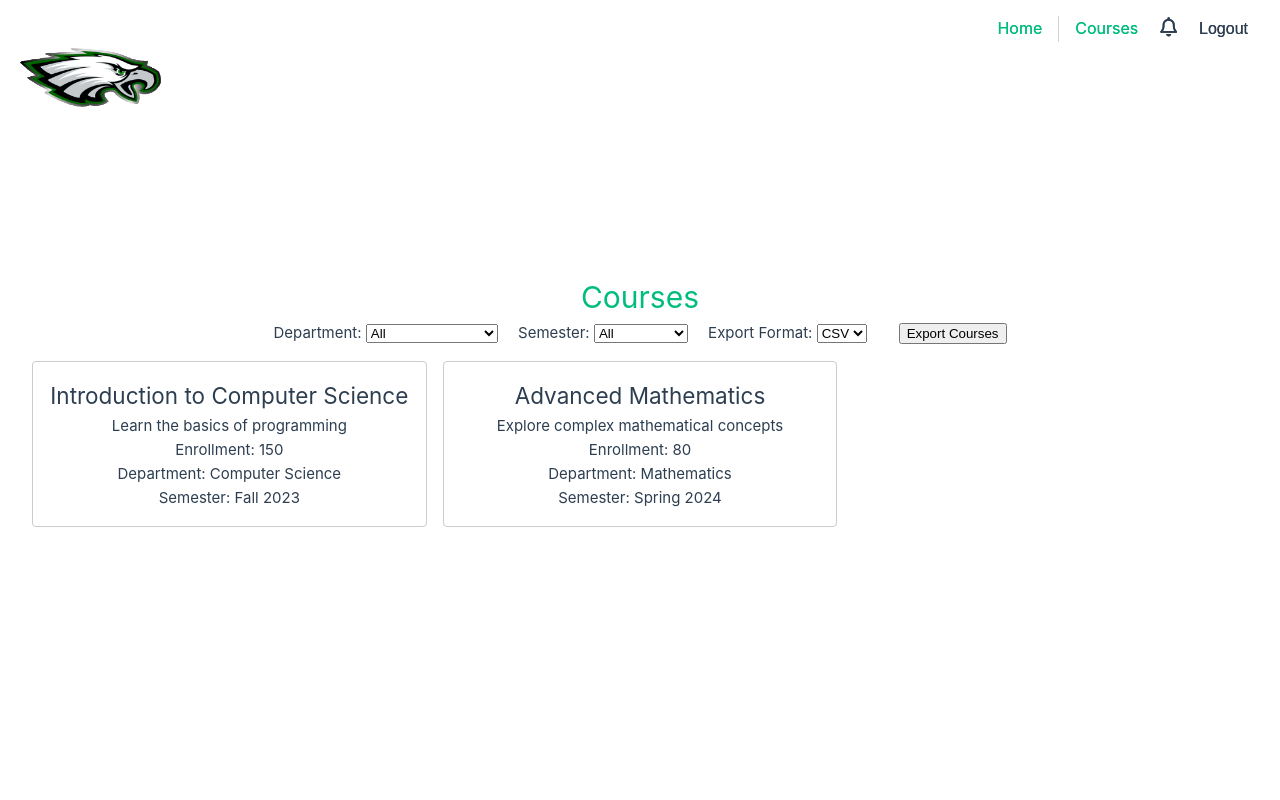
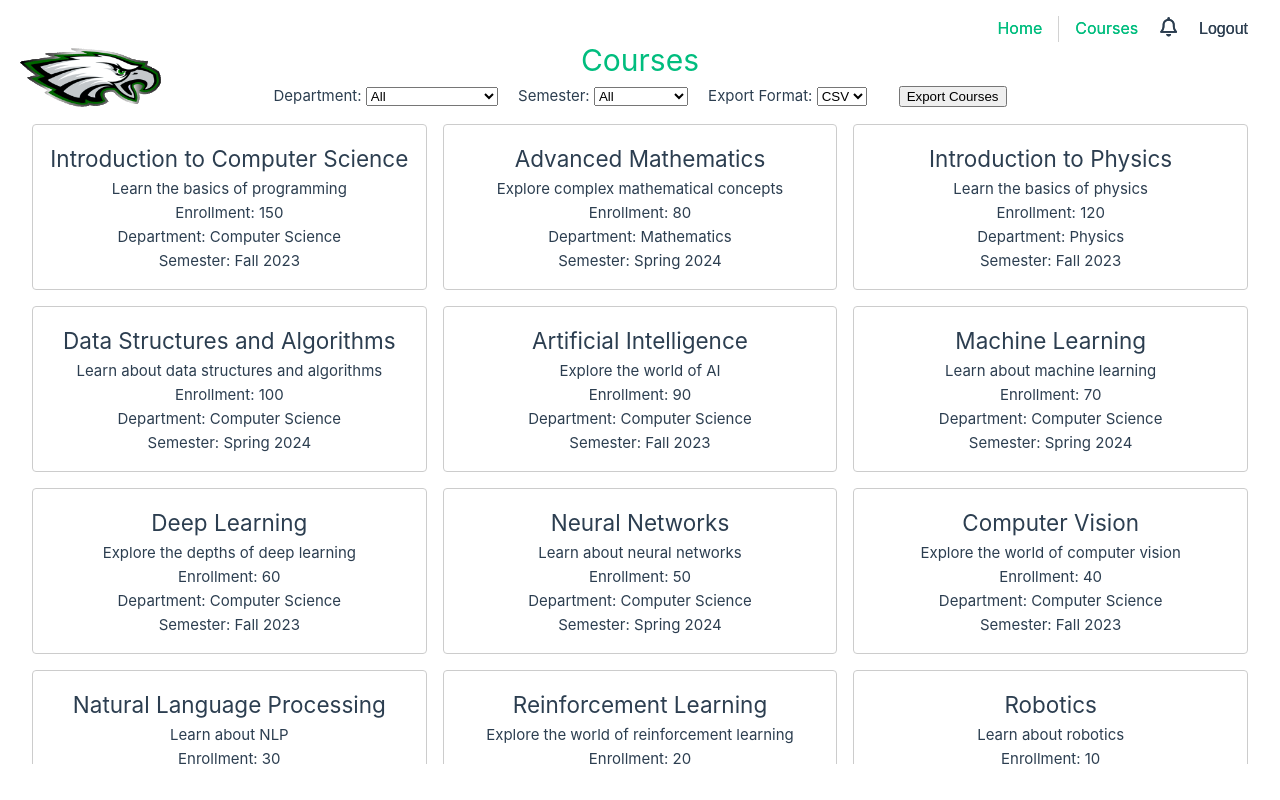
Before and after one commit to ntgrntgr/project2-frontend-vue, a Vue app: page /courses in a window 1280 px wide. Built offline with nearby package versions, Linux system fonts and the light colour scheme; sample sign-in values are in the browser's storage.

Commit message:
Added more dummy courses and implement nice scrolling in courses container

```diff
--- a/src/components/Courses.vue
+++ b/src/components/Courses.vue
@@ -7,6 +7,44 @@ import { saveAs } from 'file-saver'; // Add this import for file saving
 const courses = ref([
   { id: 1, title: 'Introduction to Computer Science', description: 'Learn the basics of programming', enrollment: 150, department: 'Computer Science', semester: 'Fall 2023' },
   { id: 2, title: 'Advanced Mathematics', description: 'Explore complex mathematical concepts', enrollment: 80, department: 'Mathematics', semester: 'Spring 2024' },
+  { id: 3, title: 'Introduction to Physics', description: 'Learn the basics of physics', enrollment: 120, department: 'Physics', semester: 'Fall 2023' },
+  { id: 4, title: 'Data Structures and Algorithms', description: 'Learn about data structures and algorithms', enrollment: 100, department: 'Computer Science', semester: 'Spring 2024' },
+  { id: 5, title: 'Artificial Intelligence', description: 'Explore the world of AI', enrollment: 90, department: 'Computer Science', semester: 'Fall 2023' },
+  { id: 6, title: 'Machine Learning', description: 'Learn about machine learning', enrollment: 70, department: 'Computer Science', semester: 'Spring 2024' },
+  { id: 7, title: 'Deep Learning', description: 'Explore the depths of deep learning', enrollment: 60, department: 'Computer Science', semester: 'Fall 2023' },
+  { id: 8, title: 'Neural Networks', description: 'Learn about neural networks', enrollment: 50, department: 'Computer Science', semester: 'Spring 2024' },
+  { id: 9, title: 'Computer Vision', description: 'Explore the world of computer vision', enrollment: 40, department: 'Computer Science', semester: 'Fall 2023' },
+  { id: 10, title: 'Natural Language Processing', description: 'Learn about NLP', enrollment: 30, department: 'Computer Science', semester: 'Spring 2024' },
+  { id: 11, title: 'Reinforcement Learning', description: 'Explore the world of reinforcement learning', enrollment: 20, department: 'Computer Science', semester: 'Fall 2023' },
+  { id: 12, title: 'Robotics', description: 'Learn about robotics', enrollment: 10, department: 'Computer Science', semester: 'Spring 2024' },
+  { id: 13, title: 'Databases', description: 'Learn about databases', enrollment: 150, department: 'Computer Science', semester: 'Fall 2023' },
+  { id: 14, title: 'Web Development', description: 'Learn about web development', enrollment: 140, department: 'Computer Science', semester: 'Spring 2024' },
+  { id: 15, title: 'Mobile Development', description: 'Learn about mobile development', enrollment: 130, department: 'Computer Science', semester: 'Fall 2023' },
+  { id: 16, title: 'Cloud Computing', description: 'Learn about cloud computing', enrollment: 120, department: 'Computer Science', semester: 'Spring 2024' },
+  { id: 17, title: 'Cybersecurity', description: 'Learn about cybersecurity', enrollment: 110, department: 'Computer Science', semester: 'Fall 2023' },
+  { id: 18, title: 'Networks', description: 'Learn about networks', enrollment: 100, department: 'Computer Science', semester: 'Spring 2024' },
+  { id: 19, title: 'Operating Systems', description: 'Learn about operating systems', enrollment: 90, department: 'Computer Science', semester: 'Fall 2023' },
+  { id: 20, title: 'Software Engineering', description: 'Learn about software engineering', enrollment: 80, department: 'Computer Science', semester: 'Spring 2024' },
+  { id: 21, title: 'Game Development', description: 'Learn about game development', enrollment: 70, department: 'Computer Science', semester: 'Fall 2023' },
+  { id: 22, title: 'Data Science', description: 'Learn about data science', enrollment: 60, department: 'Computer Science', semester: 'Spring 2024' },
+  { id: 23, title: 'Big Data', description: 'Learn about big data', enrollment: 50, department: 'Computer Science', semester: 'Fall 2023' },
+  { id: 24, title: 'IoT', description: 'Learn about IoT', enrollment: 40, department: 'Computer Science', semester: 'Spring 2024' },
+  { id: 25, title: 'Blockchain', description: 'Learn about blockchain', enrollment: 30, department: 'Computer Science', semester: 'Fall 2023' },
+  { id: 26, title: 'Quantum Computing', description: 'Learn about quantum computing', enrollment: 20, department: 'Computer Science', semester: 'Spring 2024' },
+  { id: 27, title: 'Bioinformatics', description: 'Learn about bioinformatics', enrollment: 10, department: 'Computer Science', semester: 'Fall 2023' },
+  { id: 28, title: 'Introduction to Psychology', description: 'Learn about psychology', enrollment: 150, department: 'Psychology', semester: 'Spring 2024' },
+  { id: 29, title: 'Sociology', description: 'Learn about sociology', enrollment: 140, department: 'Sociology', semester: 'Fall 2023' },
+  { id: 30, title: 'Economics', description: 'Learn about economics', enrollment: 130, department: 'Economics', semester: 'Spring 2024' },
+  { id: 31, title: 'Business Management', description: 'Learn about business management', enrollment: 120, department: 'Business', semester: 'Fall 2023' },
+  { id: 32, title: 'Marketing', description: 'Learn about marketing', enrollment: 110, department: 'Business', semester: 'Spring 2024' },
+  { id: 33, title: 'Finance', description: 'Learn about finance', enrollment: 100, department: 'Business', semester: 'Fall 2023' },
+  { id: 34, title: 'Accounting', description: 'Learn about accounting', enrollment: 90, department: 'Business', semester: 'Spring 2024' },
+  { id: 35, title: 'Human Resources', description: 'Learn about human resources', enrollment: 80, department: 'Business', semester: 'Fall 2023' },
+  { id: 36, title: 'Environmental Science', description: 'Learn about environmental science', enrollment: 70, department: 'Environmental Science', semester: 'Spring 2024' },
+  { id: 37, title: 'Biology', description: 'Learn about biology', enrollment: 60, department: 'Biology', semester: 'Fall 2023' },
+  { id: 38, title: 'Chemistry', description: 'Learn about chemistry', enrollment: 50, department: 'Chemistry', semester: 'Spring 2024' },
+  { id: 39, title: 'Geology', description: 'Learn about geology', enrollment: 40, department: 'Geology', semester: 'Fall 2023' },
+  { id: 40, title: 'Astronomy', description: 'Learn about astronomy', enrollment: 30, department: 'Astronomy', semester: 'Spring 2024' },
   // Add more dummy courses as needed
 ]);
 
@@ -97,6 +135,7 @@ const exportCourses = () => {
   justify-content: center;
   align-items: center;
   min-height: 100vh;
+  overflow-y: auto; /* Allow vertical scrolling */
 }
 
 .centered-content {
@@ -121,6 +160,8 @@ const exportCourses = () => {
   grid-template-columns: repeat(auto-fill, minmax(300px, 1fr));
   gap: 1rem;
   justify-content: center;
+  max-height: 80vh; /* Limit height to allow scrolling */
+  overflow-y: auto; /* Allow vertical scrolling within the course list */
 }
 
 .course-card {
```
